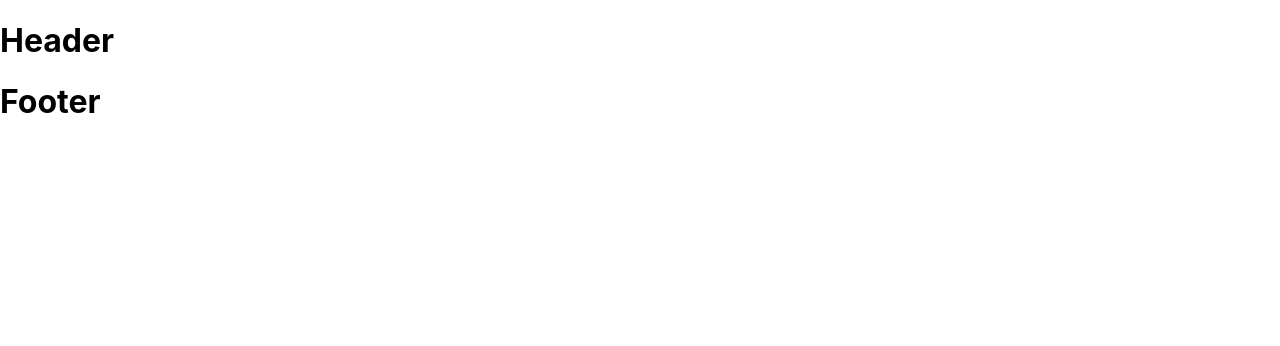
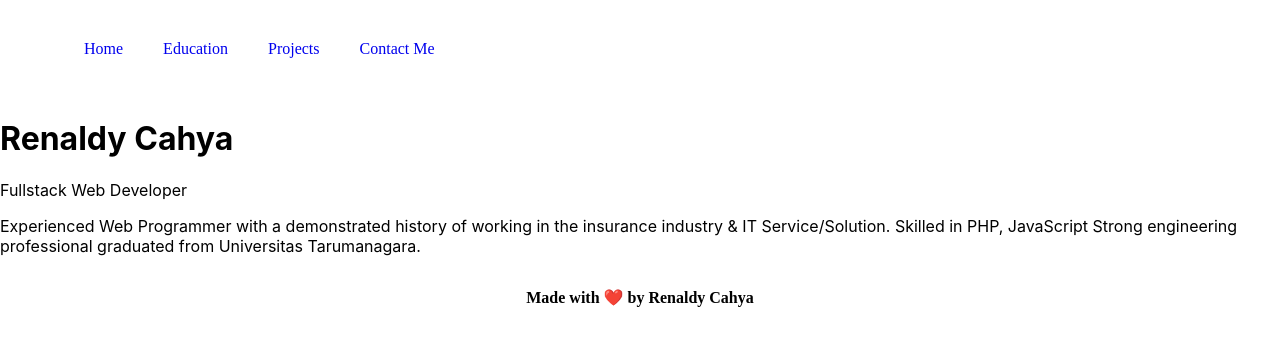
Before and after one commit to Pleasures631/original-web-porto-renaldy, a React (Create React App) app: page / in a window 1280 px wide. Shown: the top 346 px of the page. Built offline with nearby package versions, Linux system fonts and the light colour scheme.

Commit message:
update skeleton

```diff
--- a/package.json
+++ b/package.json
@@ -8,6 +8,7 @@
     "@testing-library/user-event": "^13.5.0",
     "react": "^18.2.0",
     "react-dom": "^18.2.0",
+    "react-reveal": "^1.2.2",
     "react-router-dom": "^6.21.1",
     "react-scripts": "5.0.1",
     "web-vitals": "^2.1.4"
--- /dev/null
+++ b/src/components/footer/Footer.css
@@ -0,0 +1,10 @@
+.footer-text {
+    text-align: center;
+    /* color: #868e96; */
+    font-weight: bold;
+    font-family: "Google Sans Regular";
+  }
+
+  .footer-div {
+    margin-top: 2rem;
+  }
--- a/src/components/footer/Footer.jsx
+++ b/src/components/footer/Footer.jsx
@@ -1,10 +1,17 @@
 import React from "react";
+import "./Footer.css";
+import { Fade } from "react-reveal";
 
 function Footer() {
     return(
-        <div>
-            <h1>Footer</h1>
-        </div>
+<div className="footer-div">
+      <Fade>
+        <p className="footer-text">
+          Made with <span role="img">❤️</span> by Renaldy Cahya
+        </p>
+        {/* <ToggleSwitch theme={props.theme} onToggle={props.onToggle}/> */}
+      </Fade>
+    </div>
     );
 }
 
--- /dev/null
+++ b/src/components/header/Header.css
@@ -0,0 +1,148 @@
+/* header */
+
+.header {
+    display: block;
+    max-width: 90%;
+    padding: 20px 10px;
+    margin: 0px auto;
+  }
+
+  .header ul {
+    margin: 0;
+    padding: 0;
+    list-style: none;
+    overflow: hidden;
+    /* background-color: #fff; */
+  }
+  .grey-color {
+    color: #868e96;
+  }
+
+  .header li a {
+    display: block;
+    padding: 20px 20px;
+    /* color: black; */
+    text-decoration: none;
+  }
+
+  .header li a:hover,
+  .header .menu-btn:hover {
+    /* background-color: #A6E1FA; */
+  }
+
+  .header .logo {
+    display: block;
+    float: left;
+    font-size: 1.5em;
+    text-decoration: none;
+    margin-top: 10px;
+    line-height: normal;
+  }
+  .header .logo-name {
+    font-family: "Agustina Regular";
+    font-weight: bold;
+    padding: 0 10px;
+    /* color: #55198b; */
+  }
+
+  /* menu */
+
+  .menu {
+    font-family: "Google Sans Regular";
+  }
+
+  .header .menu {
+    clear: both;
+    max-height: 0;
+    transition: max-height 0.2s ease-out;
+  }
+
+  /* menu icon */
+
+  .header .menu-icon {
+    cursor: pointer;
+    display: inline-block;
+    float: right;
+    padding: 28px 20px;
+    position: relative;
+    user-select: none;
+  }
+
+  .header .menu-icon .navicon {
+    background: #333;
+    display: block;
+    height: 2px;
+    position: relative;
+    transition: background 0.2s ease-out;
+    width: 18px;
+  }
+
+  .header .menu-icon .navicon:before,
+  .header .menu-icon .navicon:after {
+    background: #333;
+    content: "";
+    display: block;
+    height: 100%;
+    position: absolute;
+    transition: all 0.2s ease-out;
+    width: 100%;
+  }
+
+  .header .menu-icon .navicon:before {
+    top: 5px;
+  }
+
+  .header .menu-icon .navicon:after {
+    top: -5px;
+  }
+
+  /* menu btn */
+
+  .header .menu-btn {
+    display: none;
+  }
+
+  .header .menu-btn:checked ~ .menu {
+    max-height: 370px;
+  }
+
+  .header .menu-btn:checked ~ .menu-icon .navicon {
+    background: transparent;
+  }
+
+  .header .menu-btn:checked ~ .menu-icon .navicon:before {
+    transform: rotate(-45deg);
+  }
+
+  .header .menu-btn:checked ~ .menu-icon .navicon:after {
+    transform: rotate(45deg);
+  }
+
+  .header .menu-btn:checked ~ .menu-icon:not(.steps) .navicon:before,
+  .header .menu-btn:checked ~ .menu-icon:not(.steps) .navicon:after {
+    top: 0;
+  }
+
+  /* 48em = 768px */
+
+  @media (min-width: 48em) {
+    .header li {
+      float: left;
+    }
+    .header {
+      display: flex;
+      align-items: center;
+      justify-content: space-between;
+    }
+    .header .menu {
+      max-height: none;
+    }
+    .header .menu-icon {
+      display: none;
+    }
+  }
+  @media (max-width: 960px) and (min-width: 768px) {
+    .header {
+      font-size: 12px;
+    }
+  }
--- a/src/components/header/Header.jsx
+++ b/src/components/header/Header.jsx
@@ -1,9 +1,45 @@
 import React from "react";
+import "./Header.css";
+import { Fade } from "react-reveal";
+import { NavLink, Link } from "react-router-dom";
 
 function Header() {
     return(
         <div>
-            <h1>Header</h1>
+            <header className="header">
+            <Fade top duration={1000} distance="20px">
+            <ul className="menu">
+                <li>
+                    <NavLink
+                    to={"/Home"}
+                    >
+                    Home
+                    </NavLink>
+                </li>
+                <li>
+                    <NavLink
+                    to={"/Home"}
+                    >
+                    Education
+                    </NavLink>
+                </li>
+                <li>
+                    <NavLink
+                    to={"/Home"}
+                    >
+                    Projects
+                    </NavLink>
+                </li>
+                <li>
+                    <NavLink
+                    to={"/Home"}
+                    >
+                    Contact Me
+                    </NavLink>
+                </li>
+            </ul>
+            </Fade>
+            </header>
         </div>
     );
 }
--- /dev/null
+++ b/src/components/topButton/TopButton.css
@@ -0,0 +1,11 @@
+#topButton {
+    visibility: hidden;
+    position: fixed;
+    bottom: 1.2rem;
+    right: 1.5rem;
+    cursor: pointer;
+    padding: 15px;
+    outline: none;
+    border-radius: 2rem;
+    font-size: 1.5rem;
+  }
--- a/src/components/topButton/TopButton.jsx
+++ b/src/components/topButton/TopButton.jsx
@@ -0,0 +1,65 @@
+import React from "react";
+import "./TopButton.css";
+
+export default function TopButton({ theme }) {
+  function GoUpEvent() {
+    document.body.scrollTop = 0;
+    document.documentElement.scrollTop = 0;
+  }
+
+  function scrollFunction() {
+    if (
+      document.body.scrollTop > 30 ||
+      document.documentElement.scrollTop > 30
+    ) {
+      document.getElementById("topButton").style.visibility = "visible";
+    } else {
+      document.getElementById("topButton").style.visibility = "hidden";
+    }
+  }
+
+  window.onscroll = function () {
+    scrollFunction();
+  };
+
+  const onMouseEnter = (color, bgColor) => {
+    /* For the button */
+    const topButton = document.getElementById("topButton");
+    topButton.style.color = color;
+    topButton.style.backgroundColor = bgColor;
+
+    /* For arrow icon */
+    const arrow = document.getElementById("arrow");
+    arrow.style.color = color;
+    arrow.style.backgroundColor = bgColor;
+  };
+
+  const onMouseLeave = (color, bgColor) => {
+    /* For the button */
+    const topButton = document.getElementById("topButton");
+    topButton.style.color = color;
+    topButton.style.backgroundColor = bgColor;
+
+    /* For arrow icon */
+    const arrow = document.getElementById("arrow");
+    arrow.style.color = color;
+    arrow.style.backgroundColor = bgColor;
+  };
+
+  return (
+    <div
+      onClick={GoUpEvent}
+      id="topButton"
+      style={{
+        color: theme.body,
+        backgroundColor: theme.text,
+        border: `solid 1px ${theme.text}`,
+      }}
+      title="Go up"
+      onMouseEnter={() => onMouseEnter(theme.text, theme.body)}
+      onMouseLeave={() => onMouseLeave(theme.body, theme.text)}
+    >
+      <i className="fas fa-arrow-up" id="arrow" aria-hidden="true" />
+    </div>
+  );
+}
--- /dev/null
+++ b/src/containers/greeting/Greeting.jsx
@@ -0,0 +1,16 @@
+import React from "react";
+import { Fade } from "react-reveal";
+
+function Greeting() {
+    return (
+        <Fade bottom duration={2000} distance="40px">
+            <div>
+                <h1>Renaldy Cahya</h1>
+                <p>Fullstack Web Developer</p>
+                <p>Experienced Web Programmer with a demonstrated history of working in the insurance industry & IT Service/Solution. Skilled in PHP, JavaScript Strong engineering professional graduated from Universitas Tarumanagara.</p>
+            </div>
+        </Fade>
+    );
+}
+
+export default Greeting;
--- a/src/pages/home/HomeComponents.jsx
+++ b/src/pages/home/HomeComponents.jsx
@@ -1,12 +1,16 @@
 import React from "react";
 import Header from "../../components/header/Header";
 import Footer from "../../components/footer/Footer";
+import TopButton from "../../components/topButton/TopButton";
+import Greeting from "../../containers/greeting/Greeting";
 
 function HomeComponent() {
     return(
         <div>
             <Header />
+            <Greeting />
             <Footer />
+            {/* <TopButton /> */}
         </div>
 
 
```
Also changed, not shown: src/containers/greeting/Greeting.css (added), 1 other file (tests, documents, lock files or other folders).
